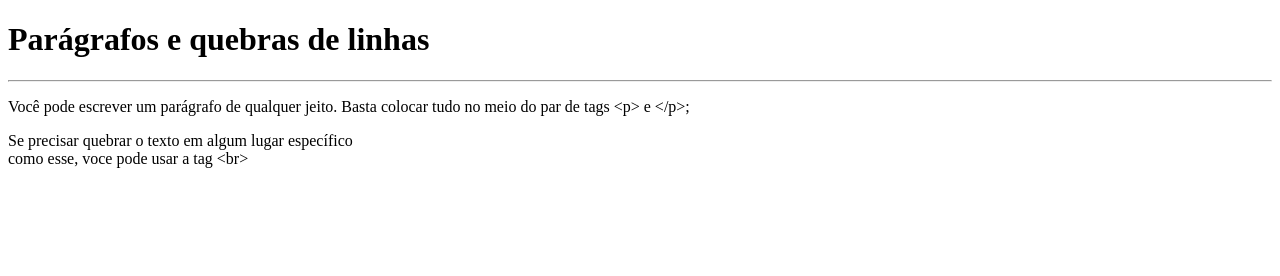
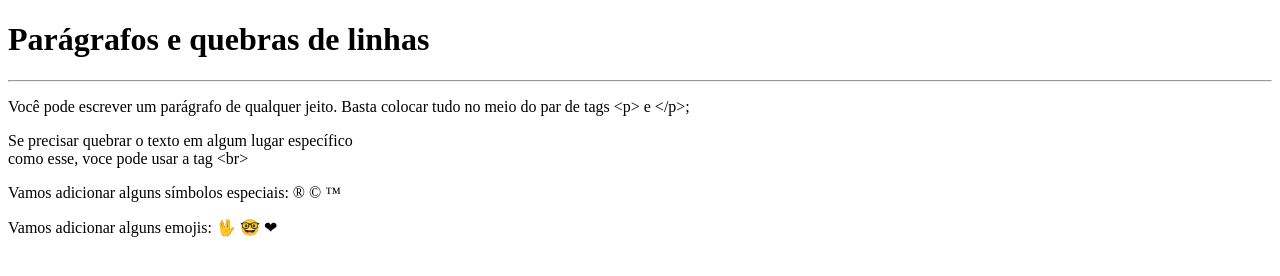
Before and after one commit to Tainaraarodrigues/curso-html, a plain HTML site: page Desafios/exercicio2/ex2.html in a window 1280 px wide. Drawn offline with Linux system fonts and the light colour scheme.

Commit message:
simbolos e emojis

```diff
--- a/Desafios/exercicio2/ex2.html
+++ b/Desafios/exercicio2/ex2.html
@@ -11,5 +11,16 @@
     <hr>
     <p>Você pode escrever um parágrafo de qualquer jeito. Basta colocar tudo no meio do par de tags &lt;p&gt; e &lt;/p&gt;;</p>
     <p>Se precisar quebrar o texto em algum lugar específico <br> como esse, voce pode usar a tag &lt;br&gt;</p>
+
+    <p>Vamos adicionar alguns símbolos especiais:
+        &reg;
+        &copy;
+        &trade;
+    </p>
+    <p>Vamos adicionar alguns emojis:
+        &#x1f596;
+        &#x1f913;
+        &#x2764;
+    </p>
 </body>
 </html>
```
